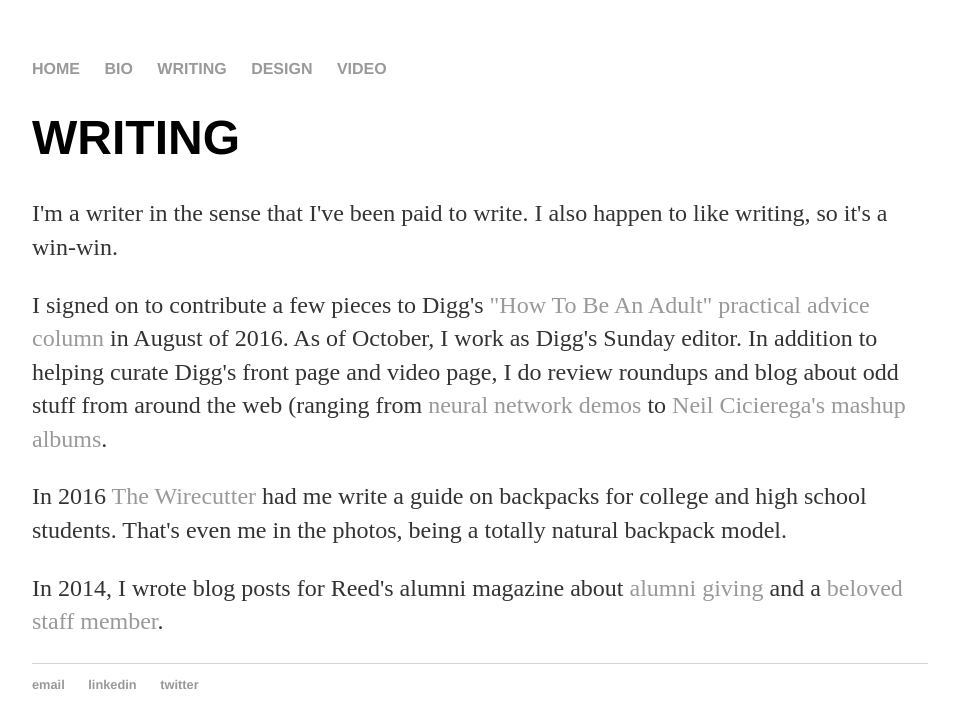
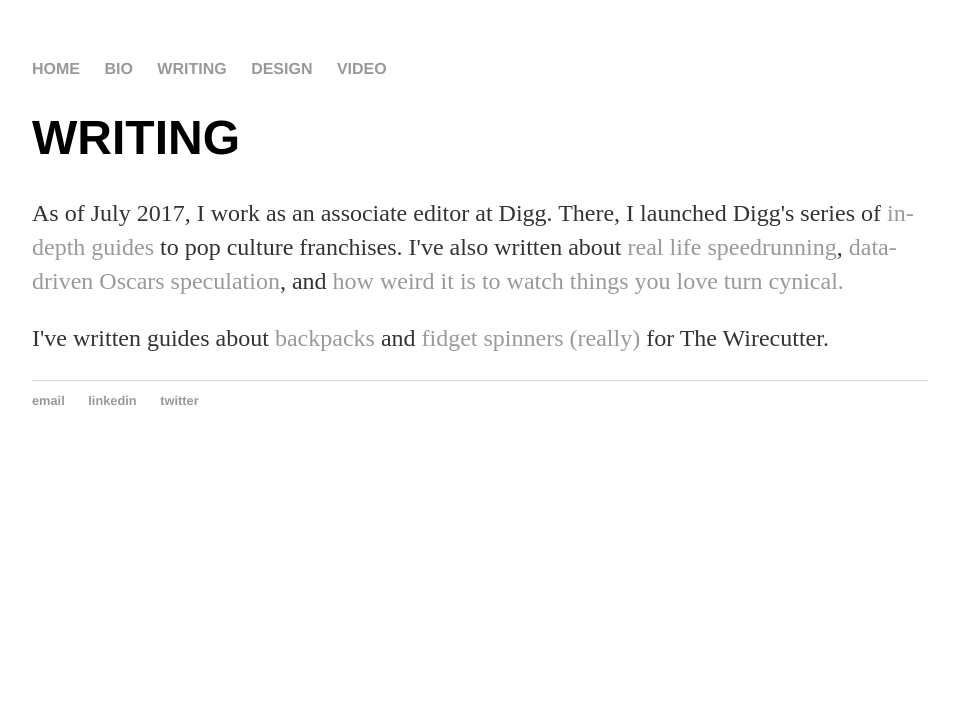
Before and after one commit to mathewolson/mathewolson.github.io, a Jekyll site: the page built from writing.html, in a window 1280 px wide. Shown: the top 728 px of the page, without its empty margins (160-1119 px from the left). Built offline with Jekyll 4.4.1, drawn with Linux system fonts in a browser that asks for light colours.

Commit message:
Update writing.html

```diff
--- a/writing.html
+++ b/writing.html
@@ -4,8 +4,6 @@
 ---
 <div class="blurb">
 	<h1>WRITING</h1>
-	<p>I'm a writer in the sense that I've been paid to write. I also happen to like writing, so it's a win-win.</p>
-	<p>I signed on to contribute a few pieces to Digg's <a href="http://digg.com/channel/how-to-be-an-adult">"How To Be An Adult" practical advice column</a> in August of 2016. As of October, I work as Digg's Sunday editor. In addition to helping curate Digg's front page and video page, I do review roundups and blog about odd stuff from around the web (ranging from <a href=http://digg.com/2017/self-driving-cars-browser-demo>neural network demos</a> to <a href=http://digg.com/2017/mouth-moods-neil-cicierega>Neil Cicierega's mashup albums</a>.</p>
-	<p>In 2016 <a href="http://thewirecutter.com/reviews/best-school-backpack-for-high-school-and-college/">The Wirecutter</a> had me write a guide on backpacks for college and high school students. That's even me in the photos, being a totally natural backpack model.</p>
-	<p>In 2014, I wrote blog posts for Reed's alumni magazine about <a href="http://www.reed.edu/reed_magazine/sallyportal/posts/2014/data-sheds-light-on-alumni-giving.html">alumni giving</a> and a <a href="http://www.reed.edu/reed_magazine/sallyportal/posts/2014/stockroom-czar-goes-out-with-a-bang.html">beloved staff member</a>.</p>
+	<p>As of July 2017, I work as an associate editor at Digg. There, I launched Digg's series of <a href="http://www.digg.com/channel/fan-service">in-depth guides</a> to pop culture franchises. I've also written about <a href="http://digg.com/2018/disneyland-speedrun">real life speedrunning</a>, <a href="http://digg.com/2018/oscars-2018-best-picture-prediction-data-viz">data-driven Oscars speculation</a>, and <a href="http://digg.com/2017/portal-the-orange-box-ten-years-later-tf2-hl2">how weird it is to watch things you love turn cynical.</a></p>
+	<p>I've written guides about <a href="http://thewirecutter.com/reviews/best-school-backpack-for-high-school-and-college/">backpacks</a> and <a href="https://thewirecutter.com/reviews/best-fidget-spinners/">fidget spinners (really)</a> for The Wirecutter.</p>
 </div><!-- /.blurb -->
```
